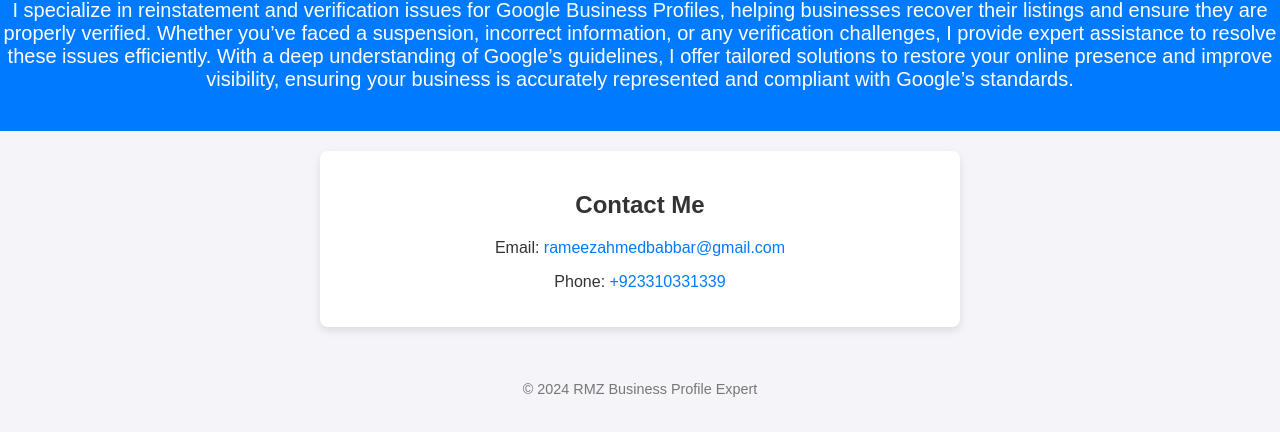
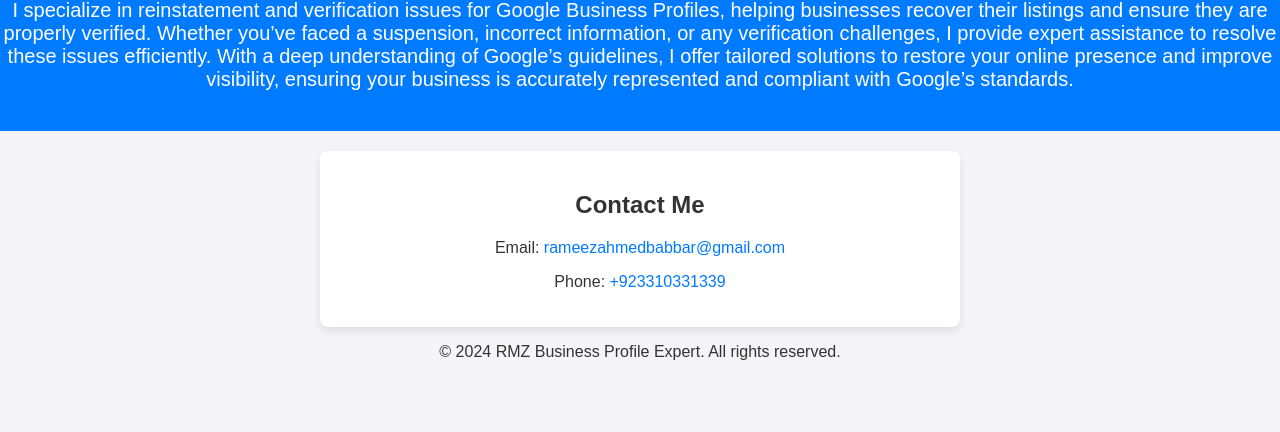
Before and after one commit to rameezahmedbabbar/index.html, a plain HTML site: page index.html in a window 1280 px wide. Shown: the part 86-518 px from the top of the page. Drawn offline with Linux system fonts and the light colour scheme.

Commit message:
Update index.html

```diff
--- a/index.html
+++ b/index.html
@@ -16,8 +16,9 @@
         <p>Email: <a href="mailto:rameezahmedbabbar@gmail.com">rameezahmedbabbar@gmail.com</a></p>
         <p>Phone: <a href="tel:+923310331339">+923310331339</a></p>
     </section>
-    <footer>
-        <p>© 2024 RMZ Business Profile Expert</p>
-    </footer>
+    <div class="footer">
+    <p>© 2024 RMZ Business Profile Expert. All rights reserved.</p>
+    </div>
+
 </body>
 </html>
```
